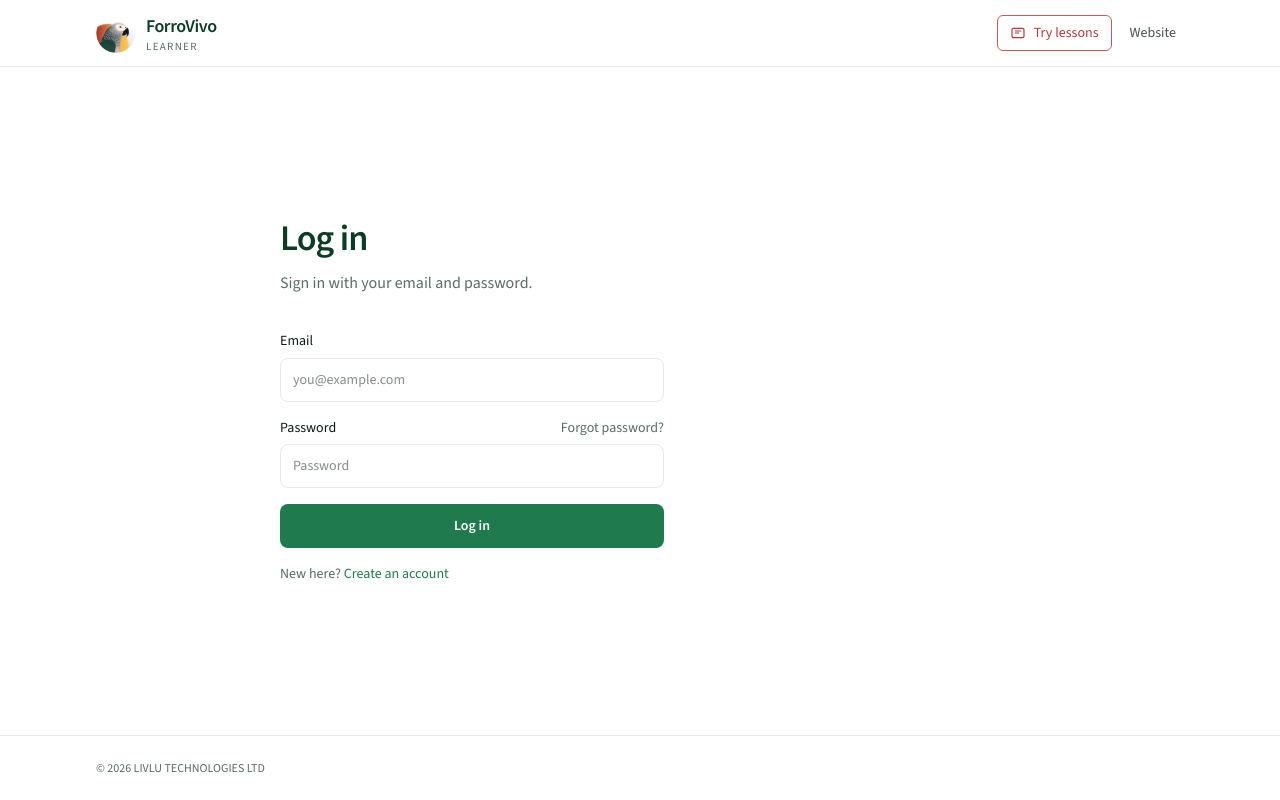
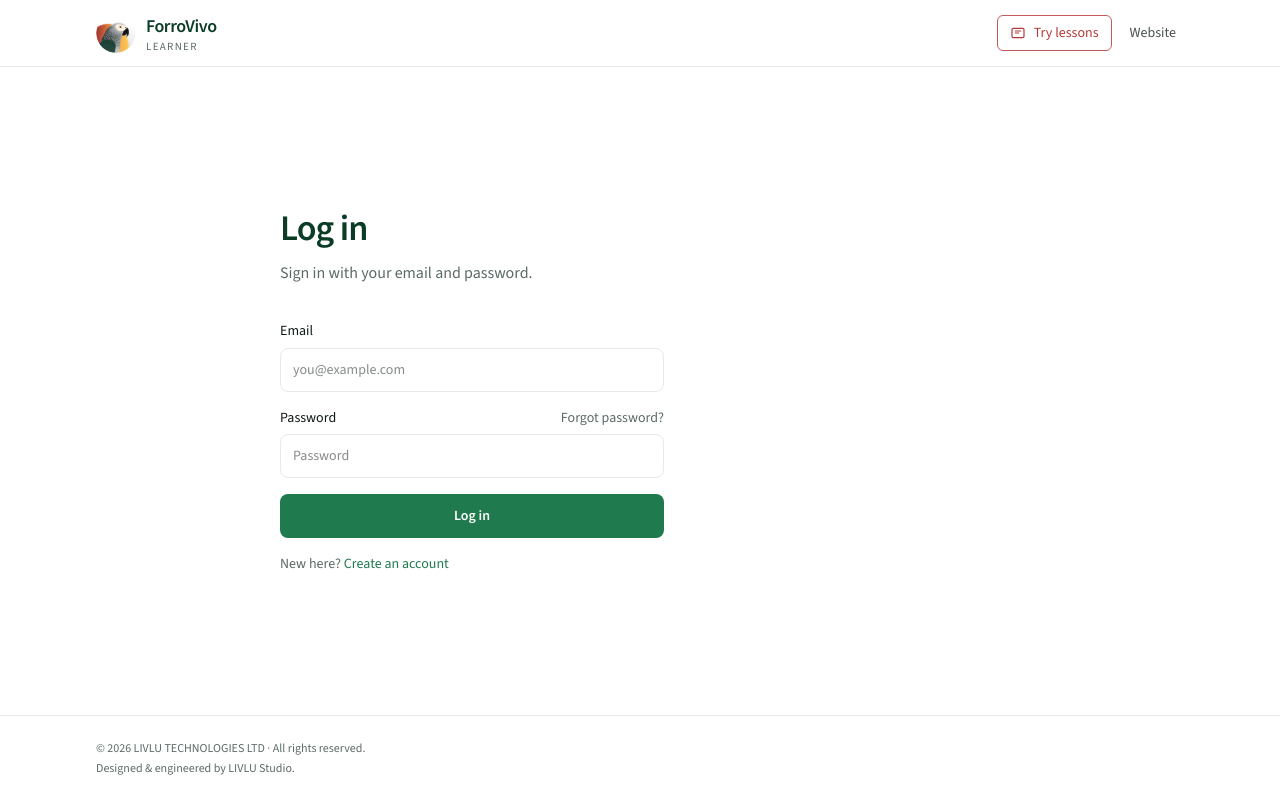
Before and after one commit to HenriquesPontes/forrovivo-learner, a Next.js app: page / in a window 1280 px wide. Built offline with nearby package versions, Linux system fonts and the light colour scheme; no server answers.

Commit message:
Add rights notice and studio attribution to learner footer

```diff
--- a/src/components/SiteFooter.tsx
+++ b/src/components/SiteFooter.tsx
@@ -5,8 +5,9 @@ export function SiteFooter() {
     <footer className="border-t border-[var(--border)]">
       <div className="mx-auto flex w-full max-w-6xl flex-col gap-1 px-4 py-6 text-xs text-[var(--muted)] sm:px-6 lg:px-8">
         <span suppressHydrationWarning>
-          © {year} LIVLU TECHNOLOGIES LTD
+          © {year} LIVLU TECHNOLOGIES LTD · All rights reserved.
         </span>
+        <span>Designed & engineered by LIVLU Studio.</span>
       </div>
     </footer>
   );
```
